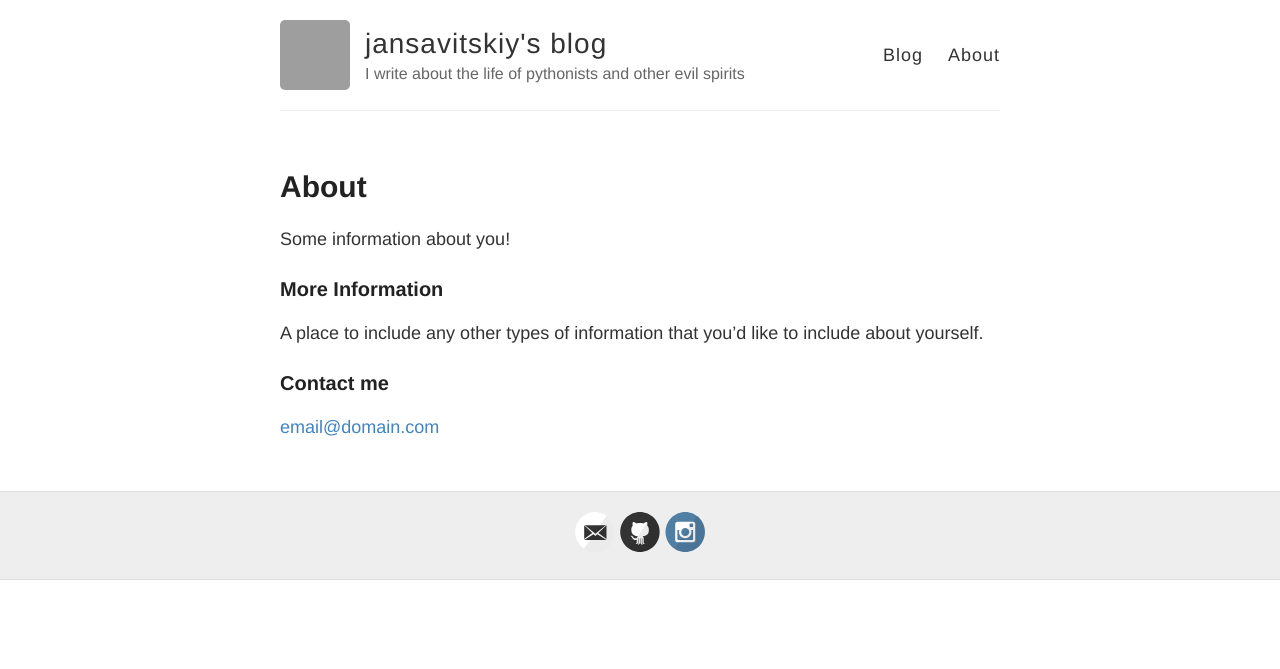
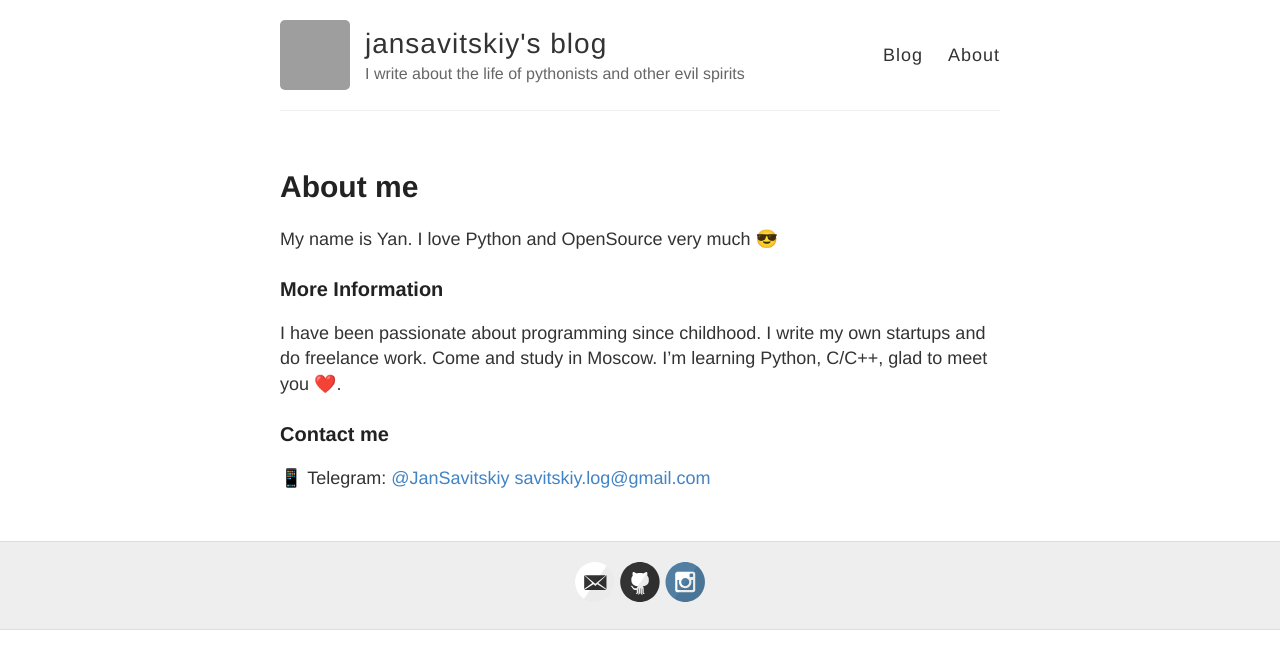
Before and after one commit to jansavitskiy/jansavitskiy.github.io, a Jekyll site: the page built from about.md, in a window 1280 px wide. Shown: the top 669 px of the page. Built offline with Jekyll 4.4.1, drawn with Linux system fonts in a browser that asks for light colours; grey boxes are pictures that could not be loaded.

Commit message:
Update about.md

```diff
--- a/about.md
+++ b/about.md
@@ -1,15 +1,16 @@
 ---
 layout: page
-title: About
+title: About me
 permalink: /about/
 ---
 
-Some information about you!
+My name is Yan. I love Python and OpenSource very much 😎
 
 ### More Information
 
-A place to include any other types of information that you'd like to include about yourself.
+I have been passionate about programming since childhood. I write my own startups and do freelance work. Come and study in Moscow. I'm learning Python, C/C++, glad to meet you ❤️.
 
 ### Contact me
 
-[email@domain.com](mailto:email@domain.com)
+📱 Telegram: [@JanSavitskiy](https://t.me/JanSavitskiy)
+[savitskiy.log@gmail.com](savitskiy.log@gmail.com)
```
